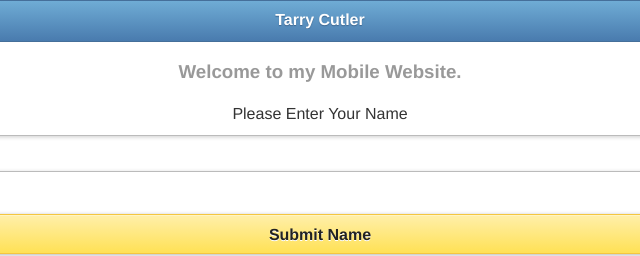
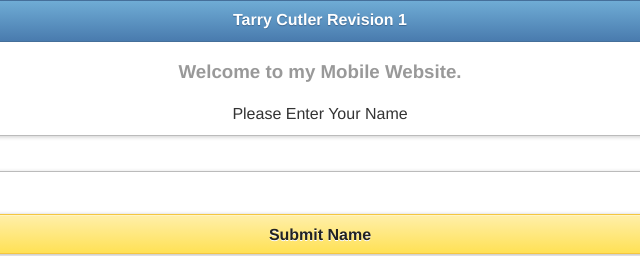
Before and after one commit to yellowrangler/hello-world, a plain HTML site: page www/index.html in a window 1280 px wide. Shown: the top 256 px of the page, 320-960 px from the left. Drawn offline with Linux system fonts and the light colour scheme.

Commit message:
revision 1 changes
added revision 1 to index.html

```diff
--- a/www/index.html
+++ b/www/index.html
@@ -36,7 +36,7 @@
 <!-- Start page -->
 <div data-role="page" id="namePage" data-theme="d">
     <div data-role="header" data-theme="b" data-fullscreen="true">
-        <h1>Tarry Cutler</h1>
+        <h1>Tarry Cutler Revision 1</h1>
     </div>
 
 
```
